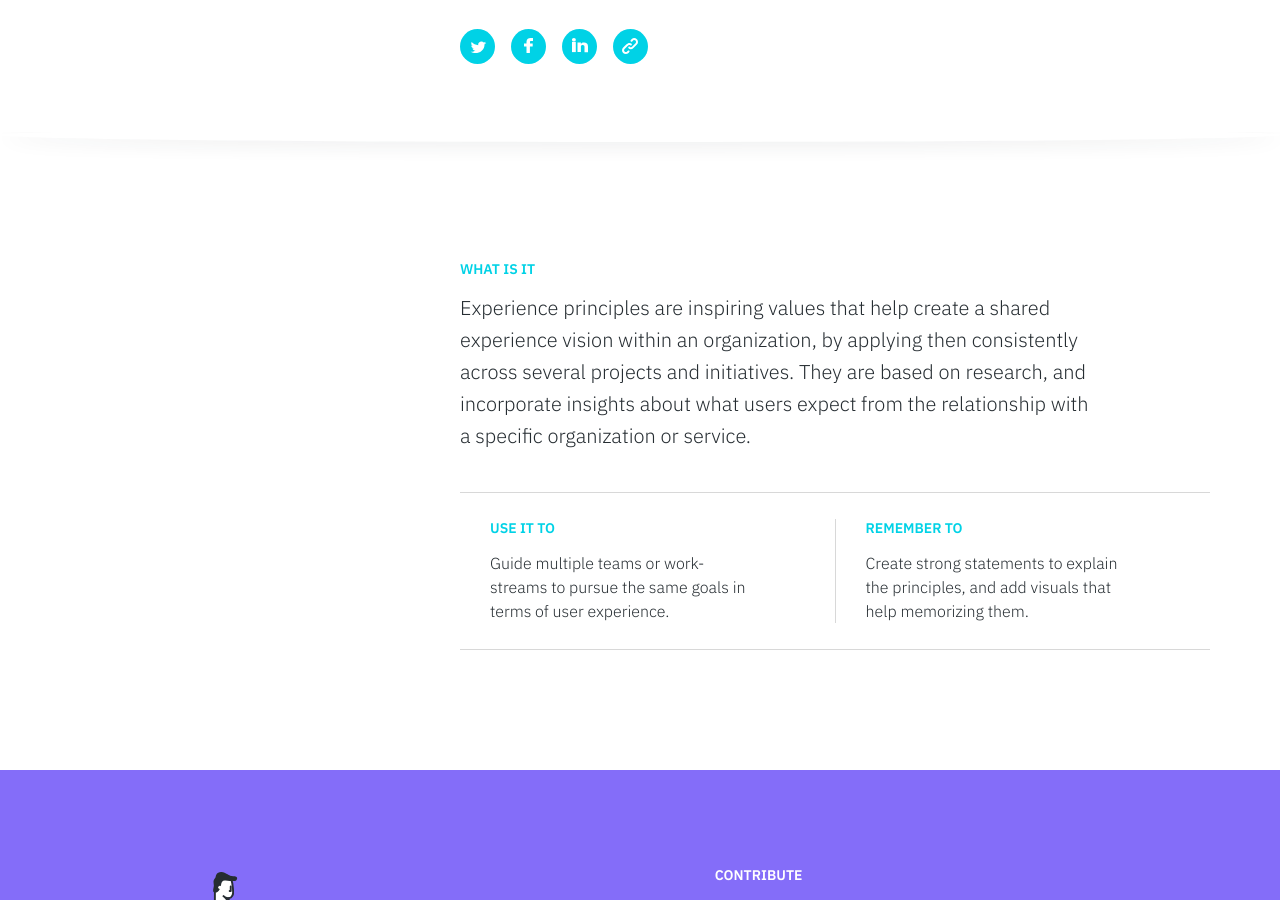
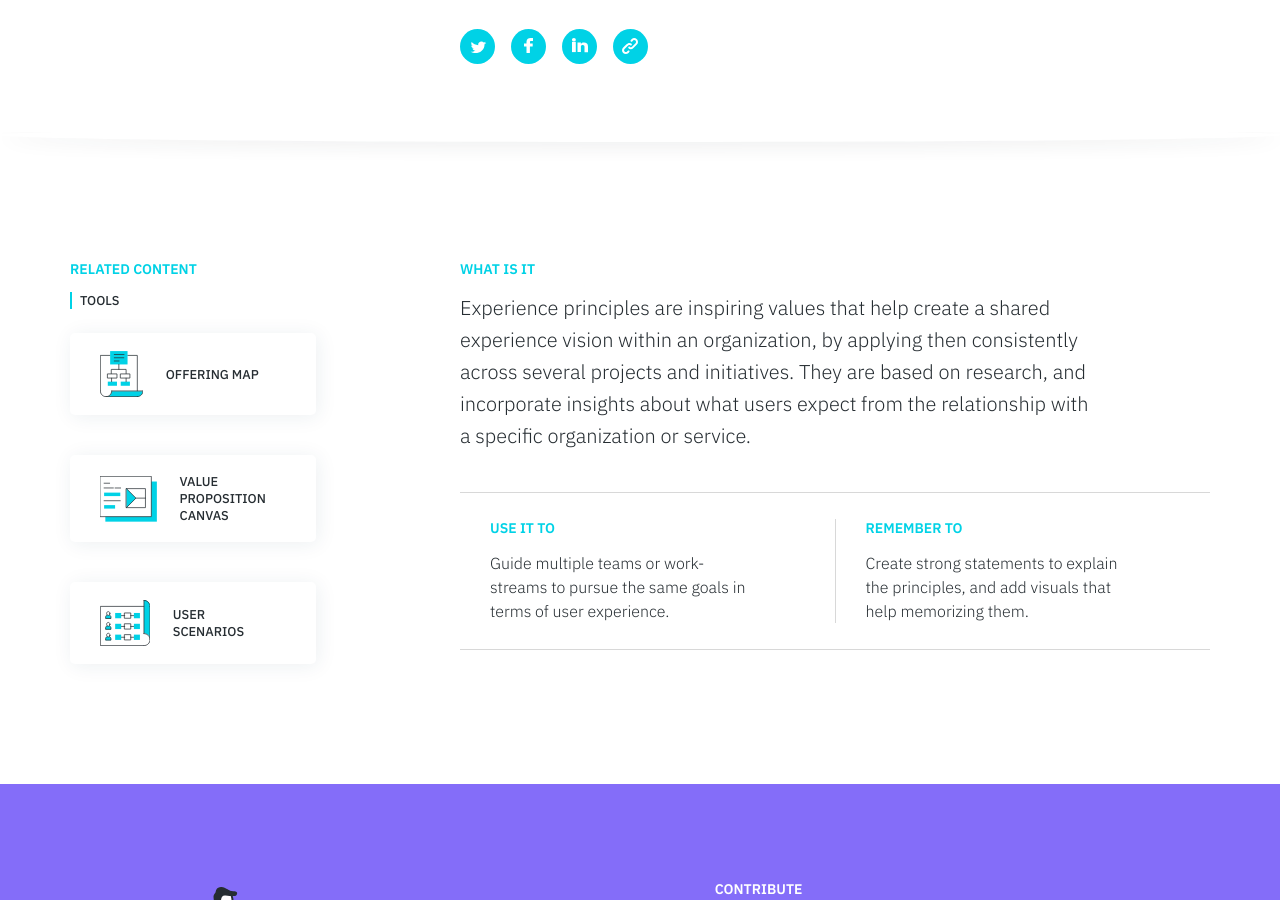
Before and after one commit to service-design-tools/sdt-website, a Jekyll site: the page built from _tools/experience-principles.md, in a window 1280 px wide and 900 px high, scrolled down 469 px. Built offline with Jekyll 4.4.1, drawn with Linux system fonts in a browser that asks for light colours.

Commit message:
Update tool “experience-principles”

```diff
--- a/_tools/experience-principles.md
+++ b/_tools/experience-principles.md
@@ -39,6 +39,11 @@ icon: >
     <line class="svg--outline" x1="12.6" y1="15.4" x2="30.9" y2="15.4"/>
     <line class="svg--outline" x1="12.6" y1="25" x2="69.5" y2="25"/>
   </svg>
+related:
+  tools:
+    - Offering Map
+    - Value Proposition Canvas
+    - User Scenarios
 use: >-
   Guide multiple teams or work-streams to pursue the same goals in terms of user
   experience.
```
